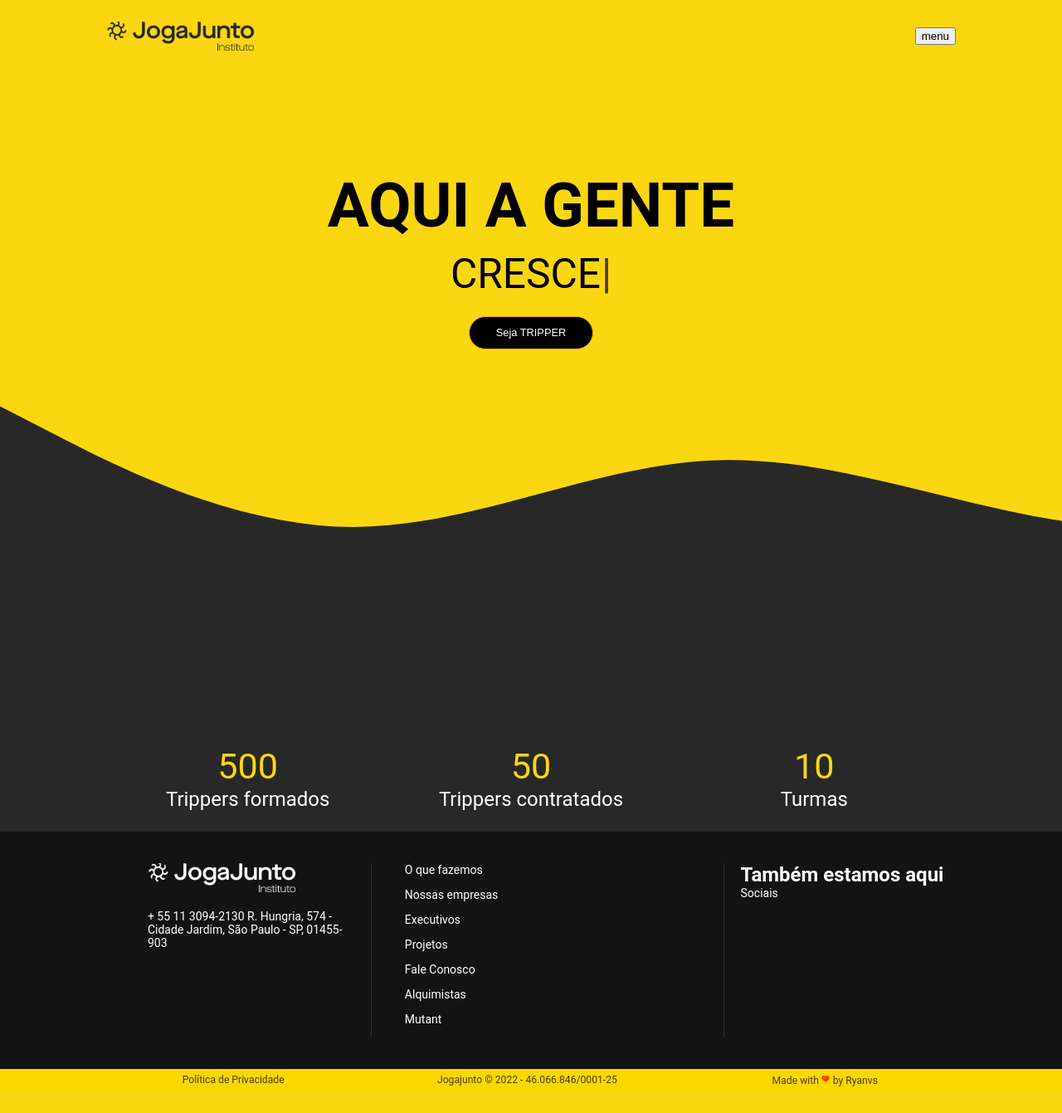
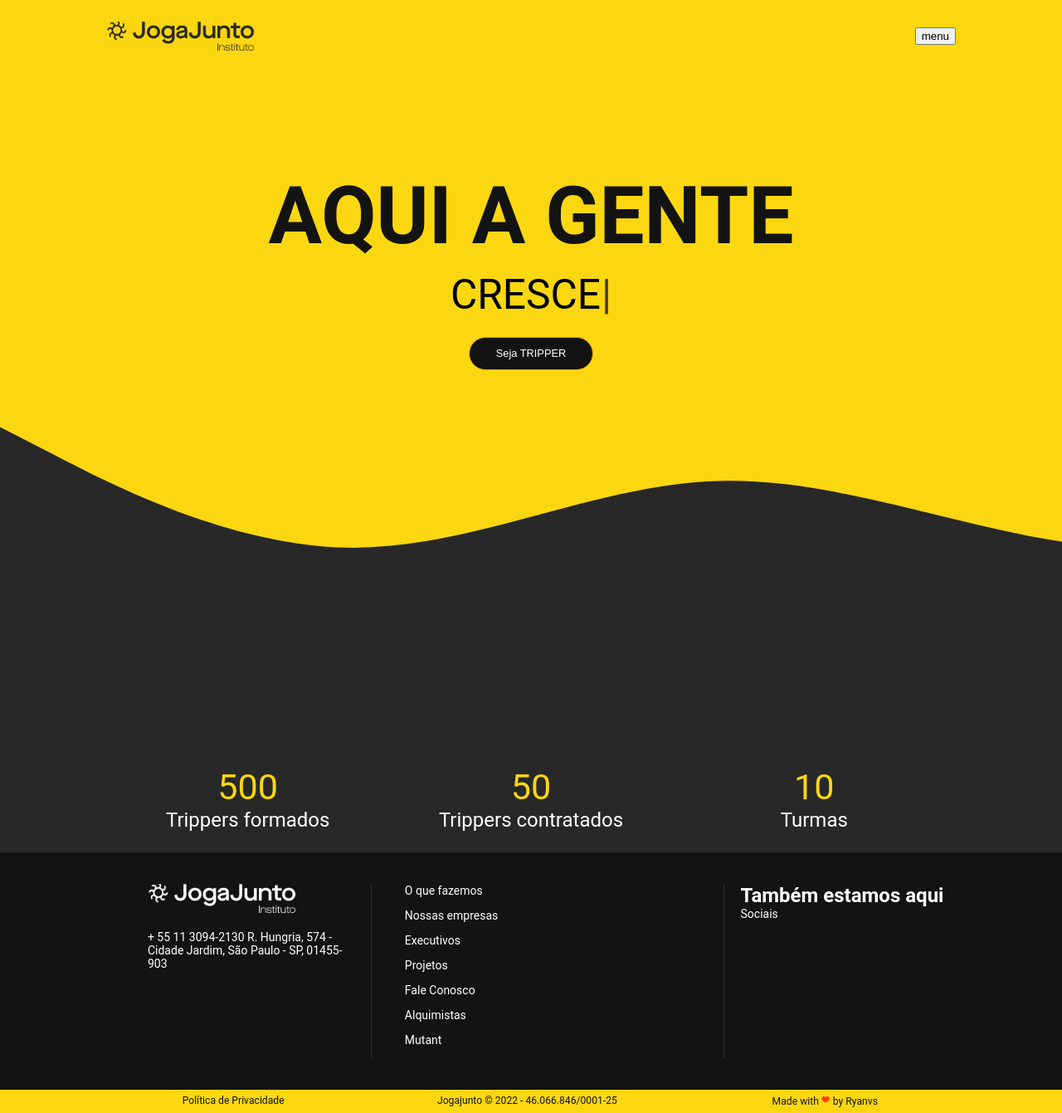
Before and after one commit to ryanoliveiragit/IJJ, a Next.js app: page / in a window 1280 px wide. Shown: the whole page at 83% size. Before the commit the page ends 1316 px from the top, so only its background shows below. Built offline with nearby package versions, Linux system fonts and the light colour scheme; a web font is replaced by a local one.

Commit message:
backup IJJ

```diff
--- /dev/null
+++ b/src/components/Title/index.jsx
@@ -0,0 +1,14 @@
+import React, { Fragment } from 'react'
+import { TitleContainer } from './styles'
+
+const Title = ({text, color}) => {
+    return (
+        <Fragment>
+            <TitleContainer>
+                <h1 className={color}>{text}</h1>
+            </TitleContainer>
+        </Fragment>
+    )
+}
+
+export default Title
--- /dev/null
+++ b/src/components/Title/styles.jsx
@@ -0,0 +1,12 @@
+import styled from "styled-components";
+
+export const TitleContainer = styled.h1 `
+    color: var(--Black);
+    font-size: 3rem;
+    &.Black {
+        color: var(--Black);
+    }
+    &.Yellow {
+        color: var(--Primary);
+    }
+`
--- /dev/null
+++ b/src/components/Typewriter/index.jsx
@@ -0,0 +1,26 @@
+import React from 'react'
+import Typewriter from 'typewriter-effect';
+
+const TypewriterNext = () => {
+  return (
+    <Typewriter
+    options={{
+      strings: ['APRENDE JUNTO', 'CRESCE JUNTO', 'JOGA JUNTO',],
+      autoStart: true,
+      loop: true,
+    }}
+    onInit={(typewriter) => {
+      typewriter.typeString("")
+        .callFunction(() => {
+        })
+        .pauseFor(1500)
+        .deleteAll()
+        .callFunction(() => {
+        })
+        .start();
+    }}
+  />
+  )
+}
+
+export default TypewriterNext
--- a/src/components/buttons/styles.jsx
+++ b/src/components/buttons/styles.jsx
@@ -1,8 +1,8 @@
 import styled from "styled-components";
 
 const Buttons = styled.button`
-  background-color: black;
-  color: #ffffff;
+  background-color: var(--Black);
+  color: var(--White);
   border: 1px solid orange;
   border-radius: 30px;
   width: 150px;
--- a/src/components/count/styles.jsx
+++ b/src/components/count/styles.jsx
@@ -6,11 +6,11 @@
     justify-content: center;
     text-align: center;
     div {
-        color: #FAD711;
+        color: var(--Primary);
         width: 100%;
     }
     p {
-        color: white;
+        color: var(--White);
         font-size: calc(.3rem + 1.5vw);
     }
     span {
--- a/src/components/footer/styles.jsx
+++ b/src/components/footer/styles.jsx
@@ -2,7 +2,7 @@
 
 export const FooterStyled = styled.footer`
   color: white;
-  background-color: #131313;
+  background-color: var(--Black);
   display: flex;
   flex-direction: row;
   padding: 1%;
@@ -36,11 +36,11 @@
     }
     li:hover {
       transition: .4s;
-      color: #FCD700;
+      color: var(--Primary);
     }
 `
 export const MadeWith = styled.div `
-    background-color: #FCD700;
+    background-color: var(--Primary);
     .footer-copy {
         justify-content: center;
         display: flex;
@@ -60,7 +60,7 @@
     font-size: 0.76rem;
     margin-left: 8%;
     margin-right: 8%;
-    color: #161616c8;
+    color: var(--Black);
     text-decoration: none;
   }
 `
--- a/src/components/header/styles.jsx
+++ b/src/components/header/styles.jsx
@@ -32,7 +32,7 @@
     }
     li:hover {
         transition: .4s;
-        color: #4d4d4d;
+        color: var(--Secondary);
     }
     @media only screen and (max-width: 1330px) {
         .amburger {
--- a/src/components/sidebar/styles.jsx
+++ b/src/components/sidebar/styles.jsx
@@ -1,7 +1,7 @@
 import styled from "styled-components";
 
 export const Container = styled.div`
-  background-color: #FAD711;
+  background-color: var(--Primary);
   position: fixed;
   z-index: 2;
   height: 100%;
--- a/src/pages/_app.js
+++ b/src/pages/_app.js
@@ -6,9 +6,9 @@
 function MyApp({ Component, pageProps }) {
   return (
     <Fragment> {/* Retornar múltiplos elementos */}
-    <DefaultSeo {...SEO} />
-    <GlobalStyle />
-      <Component {...pageProps} />
+    <DefaultSeo {...SEO} /> {/*SEO*/}
+    <GlobalStyle /> {/* Retornar styles global */}
+      <Component {...pageProps} /> {/* Components */}
     </Fragment>
   )
 }
--- a/src/pages/index.jsx
+++ b/src/pages/index.jsx
@@ -9,50 +9,38 @@
 import GlobalStyle from '../styles/GlobalStyle'
 import Buttons from '../components/buttons/styles'
 import { Main } from '../styles/pages'
-import Typewriter from 'typewriter-effect';
 import { Content } from '../styles/pages'
 import Contador from '../components/count'
 import Page from '../components/SEO/page'
+import TypewriterNext from '../components/Typewriter'
+import Title from '../components/Title'
 
 //Home
 function index() {
   return (
     <Fragment>
       <Page title="JogaJunto" description="JogaJunto" path="/">
-      <GlobalStyle />
-      <Header />
-      <Layout>
-        <Main>
+        <GlobalStyle /> {/* Style Global */}
+        <Header /> {/* Header */}
+        <Layout> {/* Container */}
+          <Main> {/* Main */}
             <div>
-            <h2>AQUI A GENTE</h2>
-            <Typewriter
-              options={{
-                strings: ['APRENDE JUNTO', 'CRESCE JUNTO', 'JOGA JUNTO',],
-                autoStart: true,
-                loop: true,
-              }}
-              onInit={(typewriter) => {
-                typewriter.typeString("")
-                  .callFunction(() => {
-                  })
-                  .pauseFor(1500)
-                  .deleteAll()
-                  .callFunction(() => {
-                  })
-                  .start();
-              }}
-            />
-            <Buttons>Seja TRIPPER</Buttons>
+              <Title
+                text="AQUI A GENTE"
+                color="Black"
+              /> {/* Title */}
+              <TypewriterNext /> {/* Textwriter */}
+              <Buttons>Seja TRIPPER</Buttons> {/* Button */}
             </div>
           </Main>
         </Layout>
-      <img src="/assets/wave.svg" alt="wave" />
+        <img src="/assets/wave.svg" alt="wave" /> {/* Wave */}
         <Content>
           <Layout>
-          <Contador />
+            <Contador /> {/* Count */}
           </Layout>
         </Content>
-      <Footer />
+        <Footer /> {/* Footer */}
       </Page>
     </Fragment>
   )
--- a/src/styles/GlobalStyle.jsx
+++ b/src/styles/GlobalStyle.jsx
@@ -1,6 +1,15 @@
 import { createGlobalStyle } from 'styled-components'
 
+
 const GlobalStyle = createGlobalStyle` //Styled global App
+:root {
+    --Primary: #FAD711;
+    --Secondary: #282828;
+    --Black: #131313;
+    --text: #282828;
+    --subTitle: #929292;
+    --White: #fff;
+}
 * {
     margin: 0;
     box-sizing: border-box; //faz com que o navegador não calcule a dimensão de um elemento somando bordas e margens com altura e largura.
@@ -9,7 +18,7 @@
   /* Firefox */
   * {
     scrollbar-width: auto;
-    scrollbar-color: #FAD711 #ffffff;
+    scrollbar-color: var(--Primary);
   }
 
   /* Chrome, Edge, and Safari */
@@ -26,14 +35,8 @@
     border: 1px solid #282828;
   }
 body {
-    background-color: #FAD711;
+    background-color: var(--Primary);
     font: 400 14px Roboto, sans-serif;
-}
-:root {
-    --bgCollor: #FAD711;
-    --primary: #282828;
-    --text: #282828;
-    --subTitle: #929292;
 }
 @font-face {
   font-family: "Roboto";
```
Lines whose indentation alone changed are shown as unchanged.
